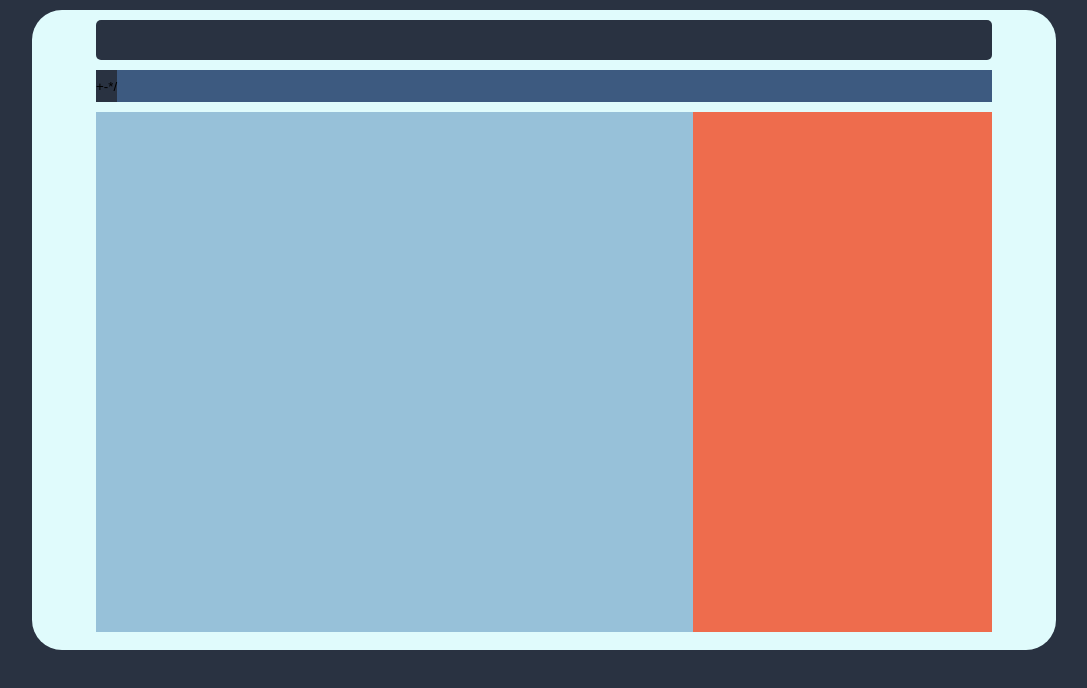
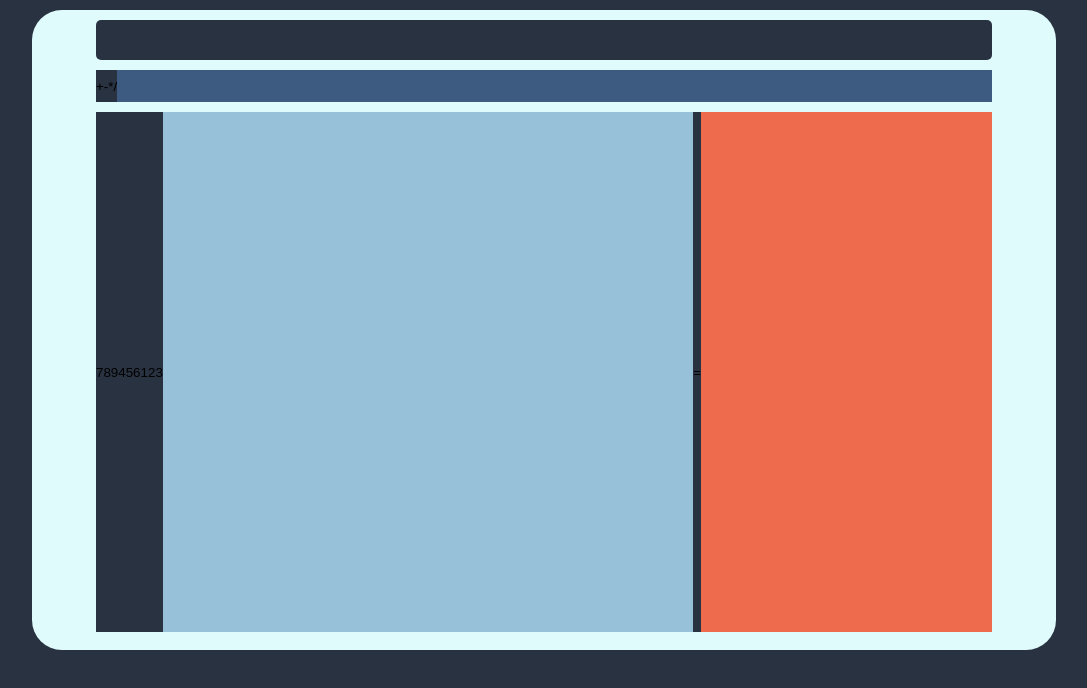
Before and after one commit to JoshJHaines/calculator, a plain HTML site: page index.html in a window 1280 px wide. Shown: the whole page, without its empty margins (96-1183 px from the left). Drawn offline with Linux system fonts and the light colour scheme.

Commit message:
all buttons added

```diff
--- a/index.html
+++ b/index.html
@@ -18,8 +18,20 @@
                 <button> / </button>
             </div>
             <div id="main-pad">
-                <div id="number-pad"></div>
-                <div id="equals"></div>
+                <div id="number-pad">
+                    <button> 7 </button>
+                    <button> 8 </button>
+                    <button> 9 </button>
+                    <button> 4 </button>
+                    <button> 5 </button>
+                    <button> 6 </button>
+                    <button> 1 </button>
+                    <button> 2 </button>
+                    <button> 3 </button>
+                </div>
+                <div id="equals">
+                    <button id="equals-button"> = </button>
+                </div>
             </div>
         </div>
     </div>
```
